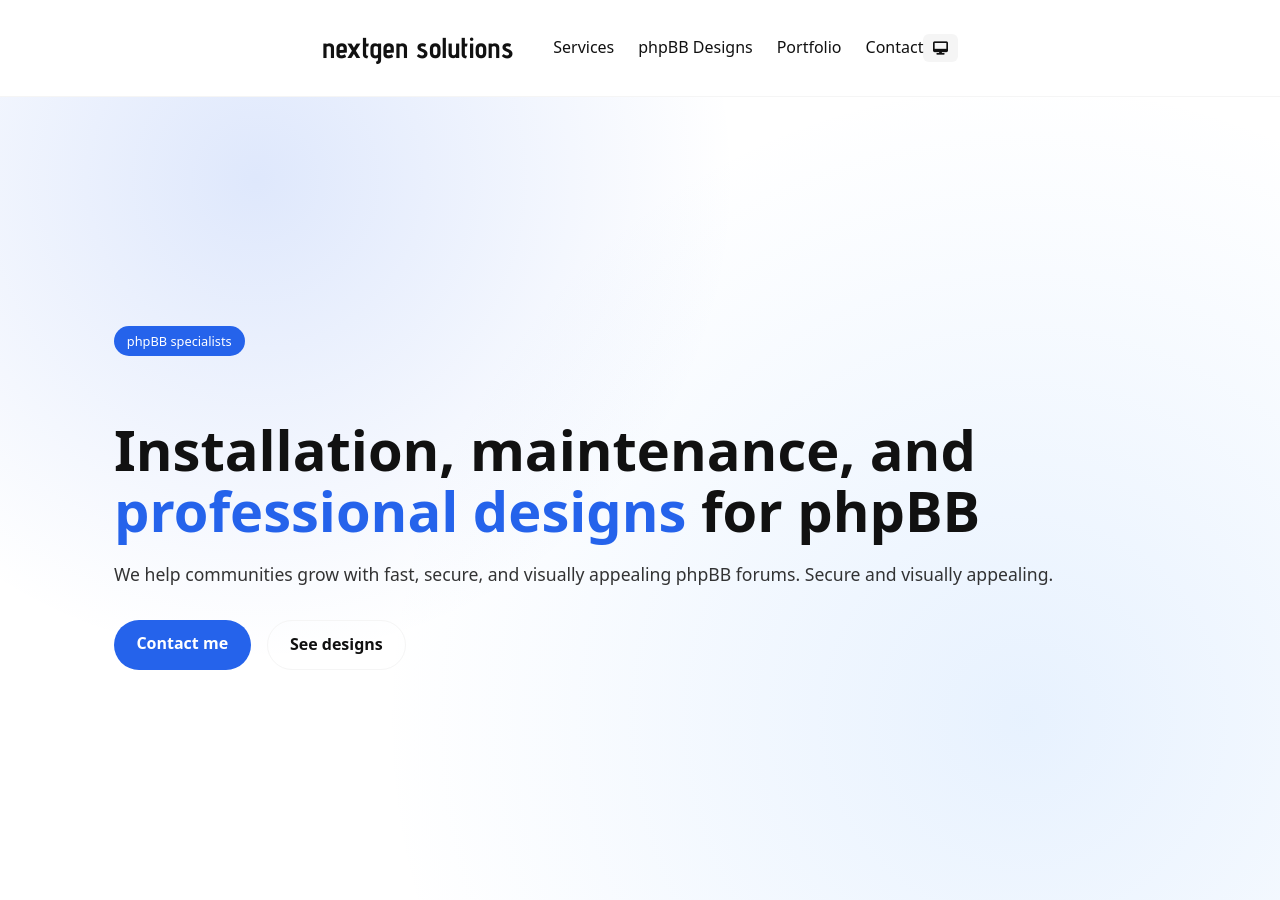
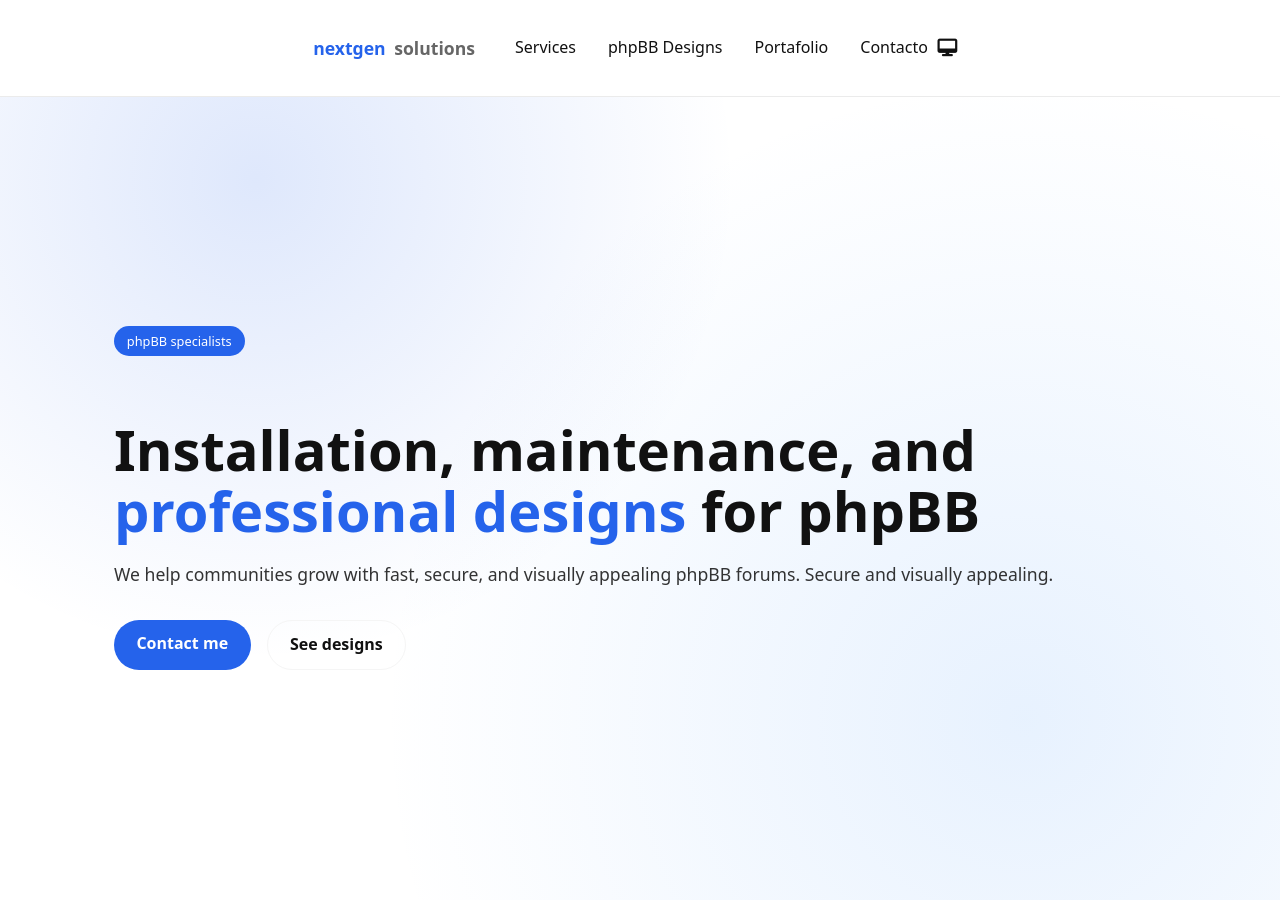
Before and after one commit to nextgen-solutions-gt/nextgen-solutions-gt.github.io, a Jekyll site: the page built from index.md, in a window 1280 px wide and 900 px high. Built offline with Jekyll 4.4.1, drawn with Linux system fonts in a browser that asks for light colours.

Commit message:
Add more improvements

```diff
--- a/_layouts/default.html
+++ b/_layouts/default.html
@@ -12,29 +12,36 @@
 </head>
 <body>
 <header class="site-header">
-  <nav class="nav container">
-    <div class="brand">
-      <h1><a href="#home">nextgen solutions</a></h1>
+  <nav class="navbar container">
+    <!-- Brand -->
+    <div class="nav-brand">
+      <span class="logo">nextgen</span>
+      <span class="logo-muted">solutions</span>
     </div>
 
-    <ul class="nav-links">
+    <!-- Menu -->
+    <ul class="nav-menu" id="navMenu">
       <li><a href="#services">Services</a></li>
       <li><a href="#designs">phpBB Designs</a></li>
-      <li><a href="#portfolio">Portfolio</a></li>
-      <li><a href="#contact">Contact</a></li>
+      <li><a href="#portfolio">Portafolio</a></li>
+      <li><a href="#contact">Contacto</a></li>
     </ul>
 
+    <!-- Actions -->
     <div class="nav-actions">
-      <!-- Tema -->
-	  <button class="nav-toggle" aria-label="Abrir menú">
-		<i class="fa-solid fa-bars"></i>
-	  </button>
+
       <button id="themeToggle" class="theme-toggle" aria-label="Cambiar tema">
-        <i class="fa-solid fa-desktop"></i>
+        <i class="fa-solid fa-moon"></i>
       </button>
-	</div>
+
+      <!-- Mobile toggle -->
+      <button class="nav-toggle" id="navToggle" aria-label="Menú">
+        <i class="fa-solid fa-bars"></i>
+      </button>
+    </div>
   </nav>
-</header
+</header>
+
 
   <main>
     {{ content }}
--- a/assets/css/style.css
+++ b/assets/css/style.css
@@ -219,55 +219,130 @@
   top: 0;
   width: 100%;
   background: var(--bg);
-  border-bottom: 1px solid var(--border);
+  border-bottom: 1px solid rgba(0,0,0,.08);
   z-index: 1000;
 }
 
-.nav {
+[data-theme="dark"] .site-header {
+  border-color: rgba(255,255,255,.08);
+}
+
+.navbar {
+  height: 64px;
   display: flex;
   align-items: center;
   justify-content: space-between;
-  height: 64px;
 }
 
-.brand a {
+/* Brand */
+.nav-brand {
+  font-size: 1.1rem;
   font-weight: 700;
-  text-decoration: none;
-  color: var(--text);
 }
 
-.nav-links {
+.logo {
+  color: var(--primary);
+}
+
+.logo-muted {
+  color: var(--muted);
+  margin-left: 4px;
+}
+
+/* Menu */
+.nav-menu {
   display: flex;
-  gap: 1.5rem;
+  gap: 32px;
   list-style: none;
 }
 
-.nav-links a {
+.nav-menu a {
   text-decoration: none;
   color: var(--text);
   font-weight: 500;
   position: relative;
 }
 
-.nav-links a::after {
+.nav-menu a::after {
   content: "";
   position: absolute;
   left: 0;
   bottom: -6px;
   width: 0;
   height: 2px;
-  background: var(--accent);
-  transition: width 0.3s ease;
+  background: var(--primary);
+  transition: width .25s ease;
 }
 
-.nav-links a:hover::after,
-.nav-links a.active::after {
+.nav-menu a:hover::after {
   width: 100%;
 }
 
+/* Actions */
 .nav-actions {
   display: flex;
-  gap: 0.6rem;
+  align-items: center;
+  gap: 16px;
+}
+
+.lang-switch button {
+  background: none;
+  border: none;
+  font-weight: 600;
+  cursor: pointer;
+  color: var(--muted);
+}
+
+.lang-switch button:hover {
+  color: var(--primary);
+}
+
+.theme-toggle {
+  background: none;
+  border: none;
+  font-size: 1.1rem;
+  cursor: pointer;
+  color: var(--text);
+}
+
+/* Mobile */
+.nav-toggle {
+  display: none;
+  background: none;
+  border: none;
+  font-size: 1.3rem;
+  cursor: pointer;
+}
+
+@media (max-width: 768px) {
+  .nav-menu {
+    position: absolute;
+    top: 64px;
+    left: 0;
+    right: 0;
+    background: var(--bg);
+    flex-direction: column;
+    gap: 0;
+    display: none;
+    border-bottom: 1px solid rgba(0,0,0,.08);
+  }
+
+  [data-theme="dark"] .nav-menu {
+    border-color: rgba(255,255,255,.08);
+  }
+
+  .nav-menu li {
+    padding: 16px;
+    text-align: center;
+  }
+
+  .nav-menu.show {
+    display: flex;
+  }
+
+  .nav-toggle {
+    display: block;
+  }
 }
 
 .hero {
--- a/assets/js/mobile-nav.js
+++ b/assets/js/mobile-nav.js
@@ -1,22 +1,6 @@
-(() => {
-  const navToggle = document.querySelector(".nav-toggle");
-  if (!navToggle) return;
+const navToggle = document.getElementById("navToggle");
+const navMenu = document.getElementById("navMenu");
 
-  const nav = document.querySelector(".nav-links");
-  const links = nav.querySelectorAll("a");
-  const icon = navToggle.querySelector("i");
-
-  navToggle.addEventListener("click", () => {
-    nav.classList.toggle("open");
-    icon.className = nav.classList.contains("open")
-      ? "fa-solid fa-xmark"
-      : "fa-solid fa-bars";
-  });
-
-  links.forEach(link => {
-    link.addEventListener("click", () => {
-      nav.classList.remove("open");
-      icon.className = "fa-solid fa-bars";
-    });
-  });
-})();
+navToggle.addEventListener("click", () => {
+  navMenu.classList.toggle("show");
+});
```
